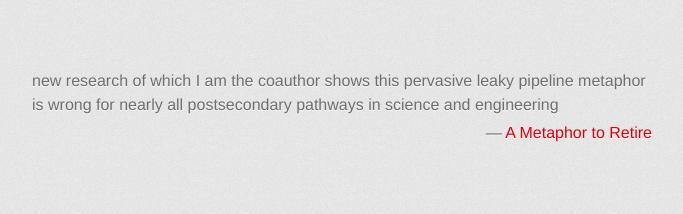
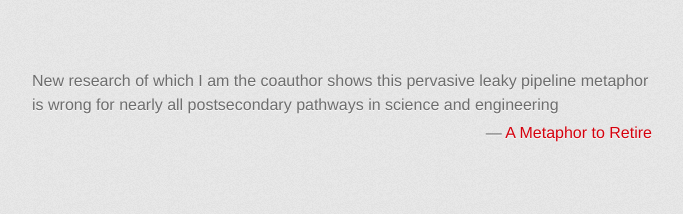
Before and after one commit to indirect/isitapipelineproblem.com, a plain HTML site: page index.html in a window 1280 px wide. Shown: the part 1275-1489 px from the top of the page, 298-981 px from the left. Drawn offline with Linux system fonts and the light colour scheme.

Commit message:
capitalization

```diff
--- a/index.html
+++ b/index.html
@@ -56,7 +56,7 @@
 <br>
 
 
-<p>new research of which I am the coauthor shows this pervasive leaky pipeline metaphor is wrong for nearly all postsecondary pathways in science and engineering</p>
+<p>New research of which I am the coauthor shows this pervasive leaky pipeline metaphor is wrong for nearly all postsecondary pathways in science and engineering</p>
 
 <p class="attribution"><a href="https://www.insidehighered.com/views/2015/03/03/essay-calls-ending-leaky-pipeline-metaphor-when-discussing-women-science#.VPXuS0yfvkw.twitter">A Metaphor to Retire</a></p>
 <br>
```
